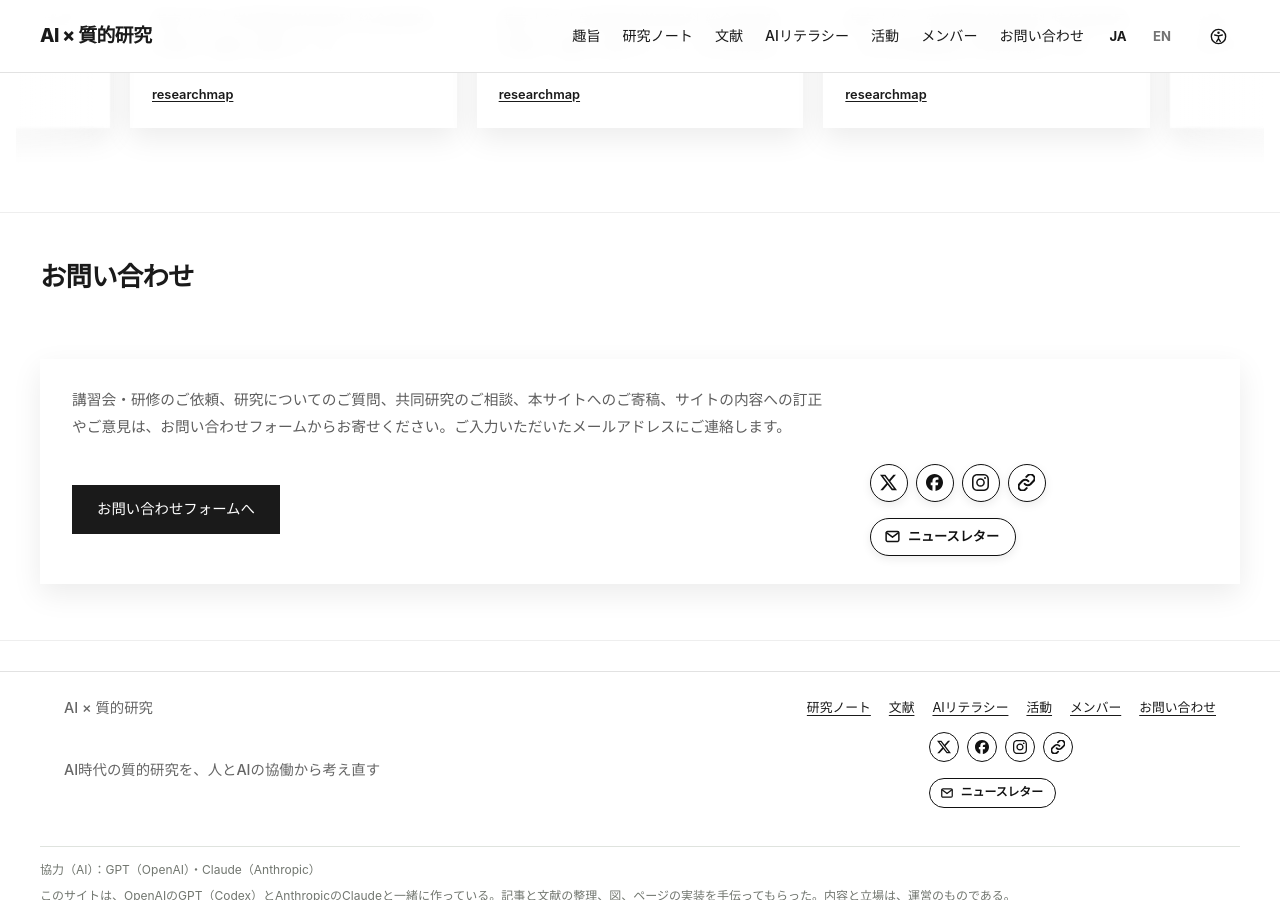
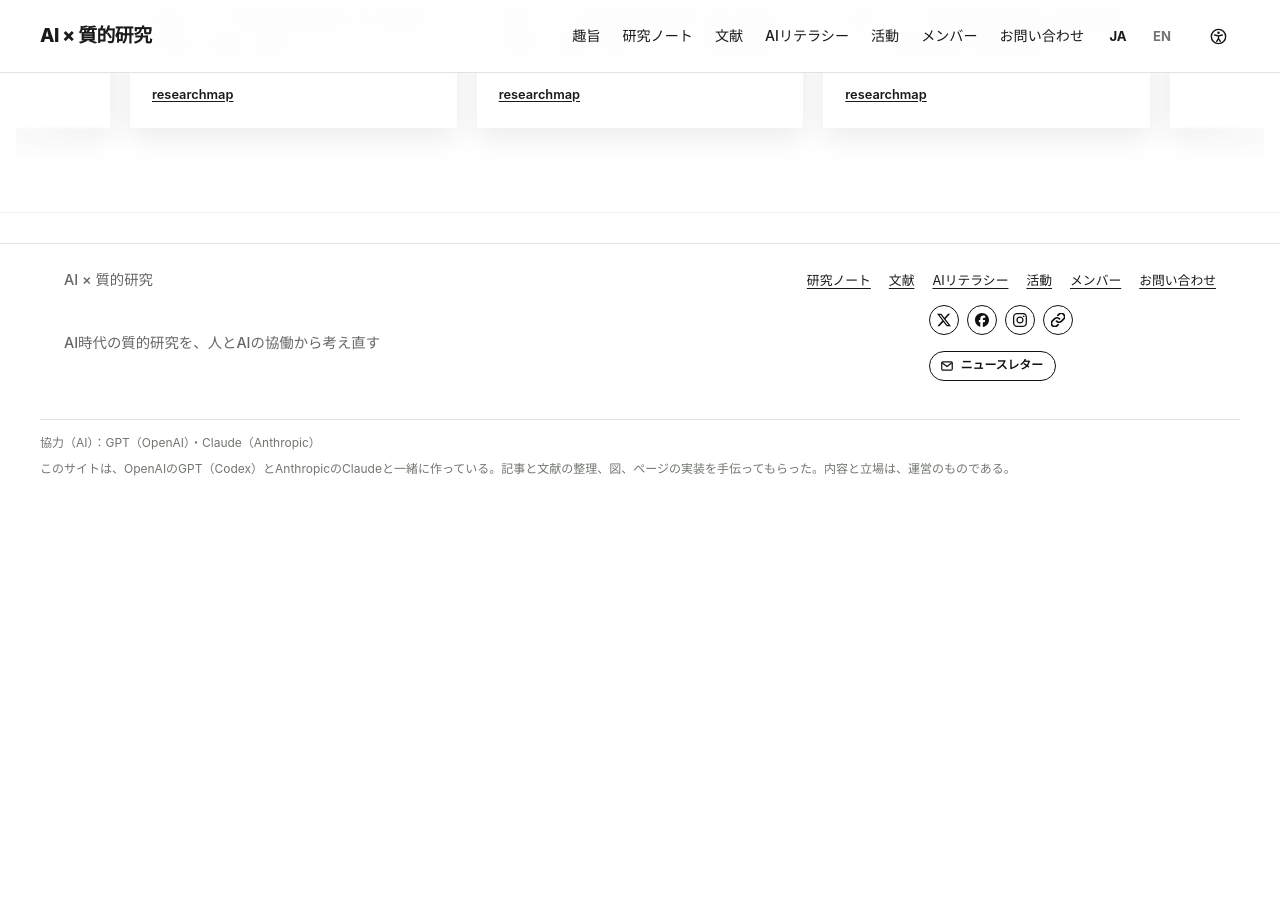
Before and after one commit to xuehaisheng/ai-qualitative-research, a Jekyll site: the page built from index.html, in a window 1280 px wide and 900 px high, scrolled down 3777 px. Built offline with Jekyll 4.4.1, drawn with Linux system fonts in a browser that asks for light colours; after the commit the page ends 4308 px from its top, so only the background shows below that.

Commit message:
Remove the contact section from the home page
Co-Authored-By: Claude Opus 5.5 <noreply@anthropic.com>
Claude-Session: https://claude.ai/code/session_01Lmg6w9NJRA6yGBV9Eynzga

```diff
--- a/index.html
+++ b/index.html
@@ -179,22 +179,6 @@ This site aims to become more than an announcement page: a place where qualitati
 <div class="card-shelf member-shelf" data-card-shelf role="region" aria-label="メンバー" data-aria-ja="メンバー" data-aria-en="Members"><div class="shelf-viewport" id="member-cards" tabindex="0"><div class="shelf-track">
 {% assign members = site.data.members | sort: 'order' %}{% for member in members %}{% include member-card.html member=member %}{% endfor %}{% comment %}With few members, a second, hidden set lets the shelf loop like the others.{% endcomment %}{% if members.size < 7 %}{% for member in members %}{% include member-card.html member=member copy=true %}{% endfor %}{% endif %}
 </div></div></div>
-</div>
-</div>
-</section>
-<section class="page-section">
-<div class="container">
-<div class="section-panel" id="contact">
-<div class="section-heading">
-<h2 data-bilingual="" data-en="Contact" data-ja="お問い合わせ">お問い合わせ</h2>
-</div>
-<div class="contact-card">
-<p data-bilingual="" data-en="For workshop or training requests, questions about our research, collaboration, contributions to this site, or corrections and comments on its content, please use the contact form. We will reply to the email address you enter." data-ja="講習会・研修のご依頼、研究についてのご質問、共同研究のご相談、本サイトへのご寄稿、サイトの内容への訂正やご意見は、お問い合わせフォームからお寄せください。ご入力いただいたメールアドレスにご連絡します。">講習会・研修のご依頼、研究についてのご質問、共同研究のご相談、本サイトへのご寄稿、サイトの内容への訂正やご意見は、お問い合わせフォームからお寄せください。ご入力いただいたメールアドレスにご連絡します。</p>
-<div class="contact-actions">
-<a class="btn btn-primary contact-btn" href="{{ '/contact/' | relative_url }}"><span data-bilingual="" data-en="Go to the contact form" data-ja="お問い合わせフォームへ">お問い合わせフォームへ</span></a>
-{% include share.html path="/" title="AI × 質的研究" title_en="AI × Qualitative Research" class="contact-share" %}
-</div>
-</div>
 </div>
 </div>
 </section>
```
